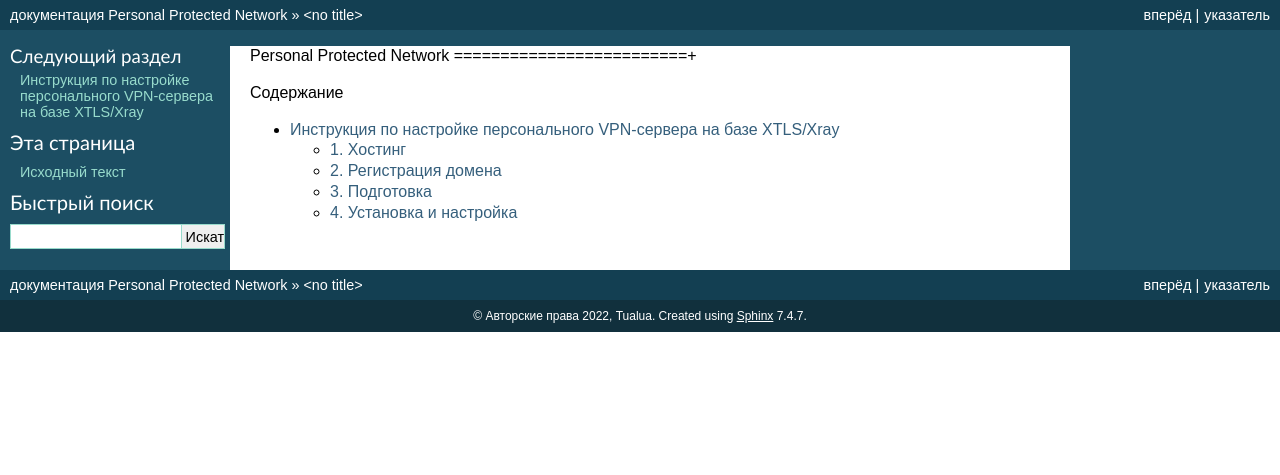
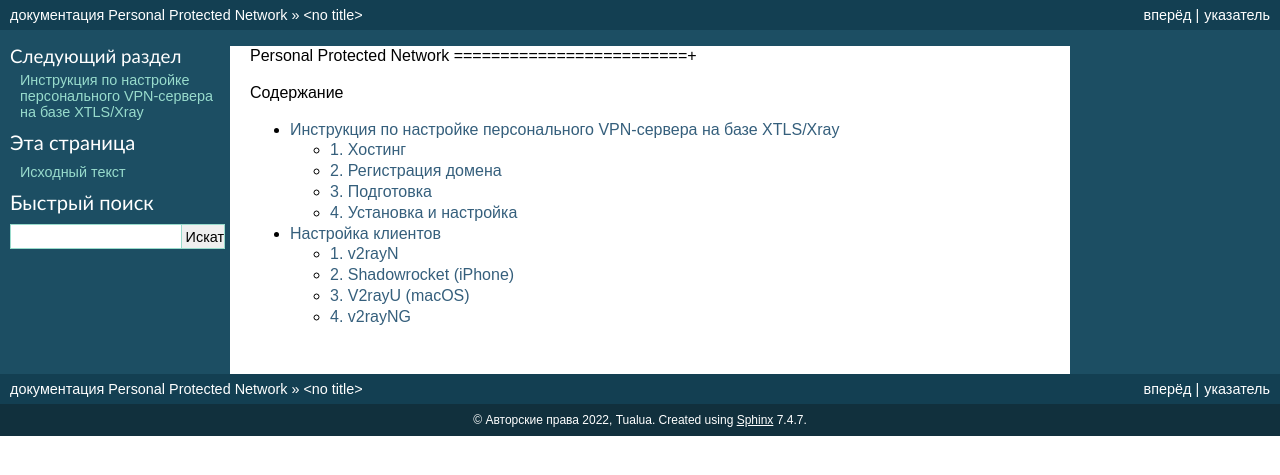
Before and after one commit to Tualua/ppn, a Sphinx documentation site: the page built from docs/index.rst, in a window 1280 px wide. Shown: the top 475 px of the page. Built offline with Sphinx 7.4.7, drawn with Linux system fonts in a browser that asks for light colours.

Commit message:
Add clients

```diff
--- a/docs/client.rst
+++ b/docs/client.rst
@@ -0,0 +1,14 @@
+Настройка клиентов
+##################
+
+1. v2rayN
+=========
+
+2. Shadowrocket (iPhone)
+========================
+
+3. V2rayU (macOS)
+=================
+
+4. v2rayNG
+==========
--- a/docs/index.rst
+++ b/docs/index.rst
@@ -6,3 +6,4 @@
     :caption: Содержание
 
     server
+    client
```
